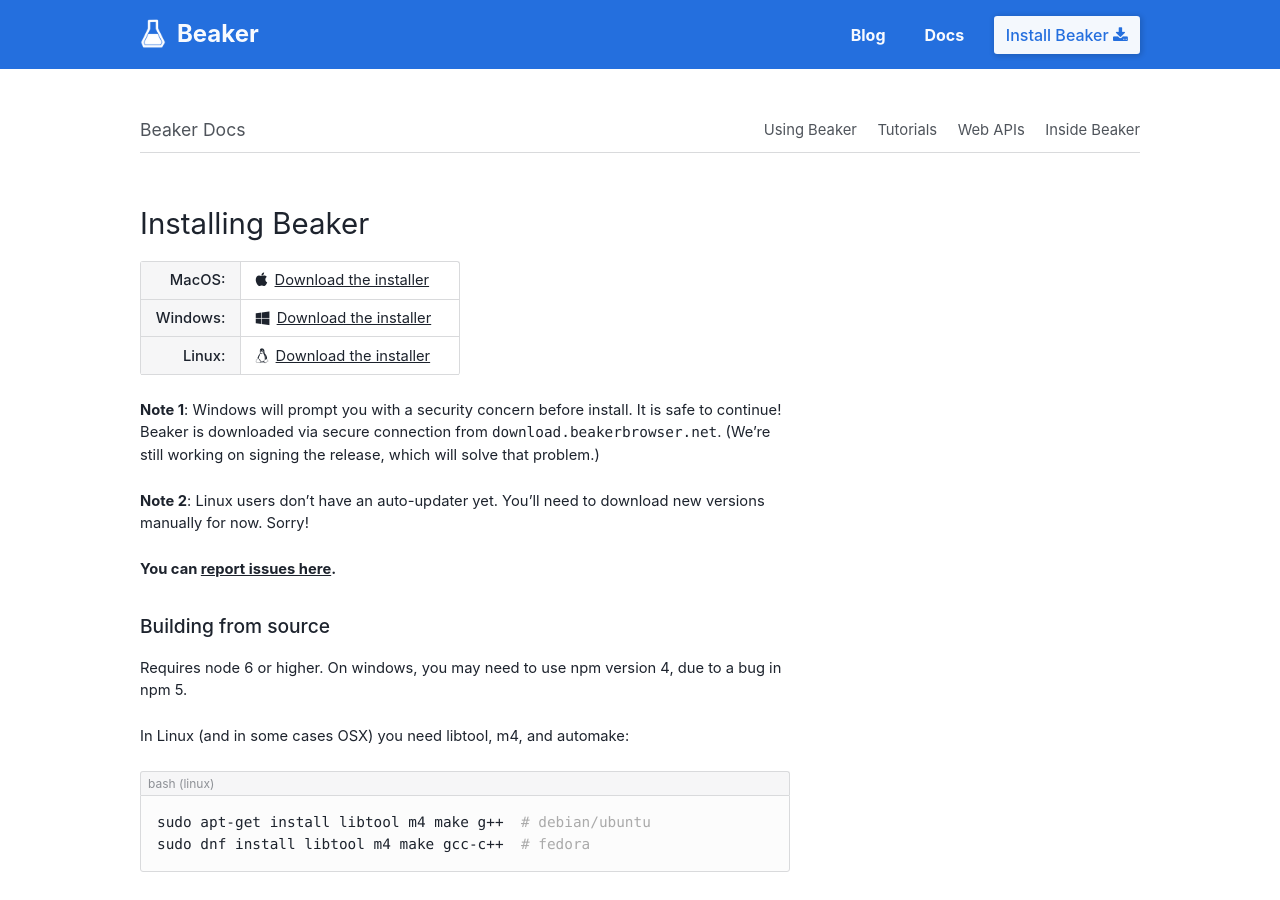
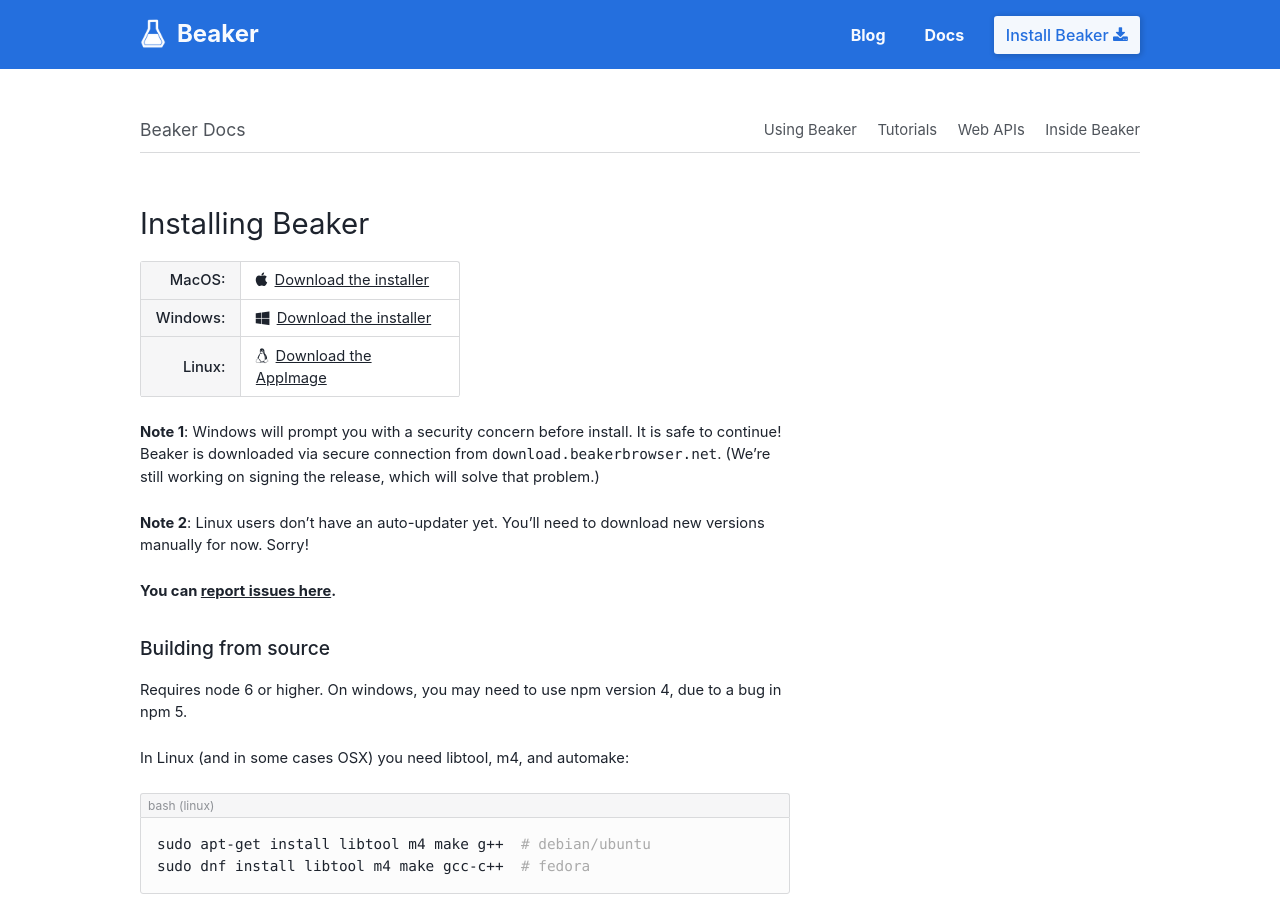
Before and after one commit to beakerbrowser/beakerbrowser.com, a Jekyll site: the page built from _docs/install/index.md, in a window 1280 px wide and 900 px high. Built offline with Jekyll 4.4.1, drawn with Linux system fonts in a browser that asks for light colours.

Commit message:
Update install links

```diff
--- a/_docs/install/index.md
+++ b/_docs/install/index.md
@@ -10,21 +10,21 @@
     <th>MacOS:</th>
     <td>
       <i class="fa fa-apple"></i>
-      <a href="https://github.com/beakerbrowser/beaker/releases/download/0.7.10/beaker-browser-0.7.10.dmg">Download the installer</a>
+      <a href="https://github.com/beakerbrowser/beaker/releases/download/0.7.11/beaker-browser-0.7.11.dmg">Download the installer</a>
     </td>
   </tr>
   <tr>
     <th>Windows:</th>
     <td>
       <i class="fa fa-windows"></i>
-      <a href="https://github.com/beakerbrowser/beaker/releases/download/0.7.10/beaker-browser-setup-0.7.10.exe">Download the installer</a>
+      <a href="https://github.com/beakerbrowser/beaker/releases/download/0.7.11/beaker-browser-setup-0.7.11.exe">Download the installer</a>
     </td>
   </tr>
   <tr>
     <th>Linux:</th>
     <td>
       <i class="fa fa-linux"></i>
-      <a href="https://github.com/beakerbrowser/beaker/releases/download/0.7.10/beaker-browser-0.7.10-x86_64.AppImage">Download the installer</a>
+      <a href="https://github.com/beakerbrowser/beaker/releases/download/0.7.11/beaker-browser-0.7.11-x86_64.AppImage">Download the AppImage</a>
     </td>
   </tr>
 </table>
```
